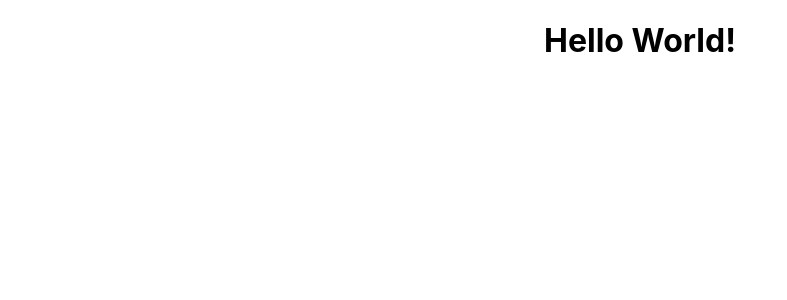
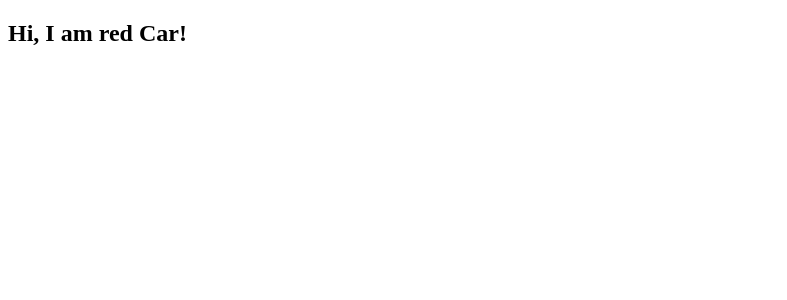
Before and after one commit to Hicham1970/my-react-app, a React (Create React App) app: page / in a window 1280 px wide. Shown: the top 300 px of the page, without its empty margins (0-787 px from the left). Built offline with nearby package versions, Linux system fonts and the light colour scheme.

Commit message:
Create my first component

```diff
--- /dev/null
+++ b/src/Component/Car.js
@@ -0,0 +1,3 @@
+export default function Car({ color }) {
+  return <h2>Hi, I am {color} Car!</h2>;
+}
--- a/src/index.js
+++ b/src/index.js
@@ -1,17 +1,8 @@
-import React from 'react';
-import ReactDOM from 'react-dom/client';
-import './index.css';
-import App from './App';
-import reportWebVitals from './reportWebVitals';
+import React from "react";
+import ReactDOM from "react-dom/client";
+import Car from "./Component/Car";
 
-const root = ReactDOM.createRoot(document.getElementById('root'));
-root.render(
-  <React.StrictMode>
-    <App />
-  </React.StrictMode>
-);
+// const myFirstElement = <h1>Hello React!</h1>;
 
-// If you want to start measuring performance in your app, pass a function
-// to log results (for example: reportWebVitals(console.log))
-// or send to an analytics endpoint. Learn more: https://bit.ly/CRA-vitals
-reportWebVitals();
+const root = ReactDOM.createRoot(document.getElementById("root"));
+root.render(<Car color="red" />);
```
